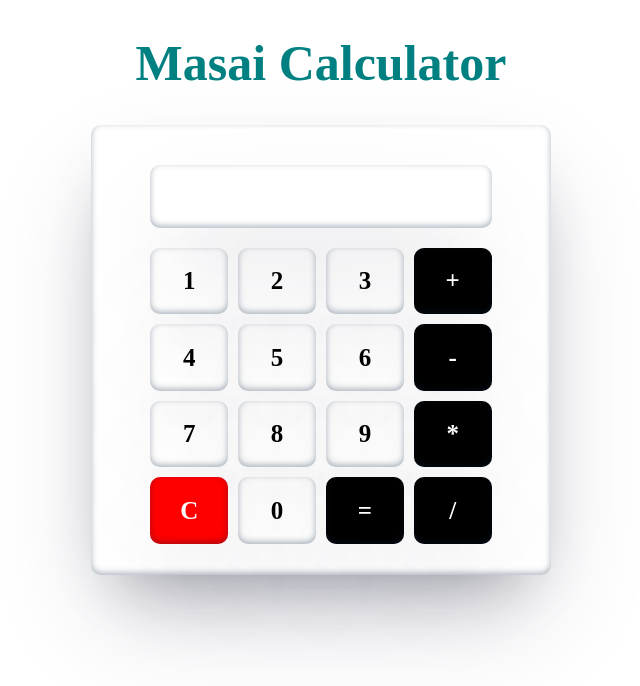
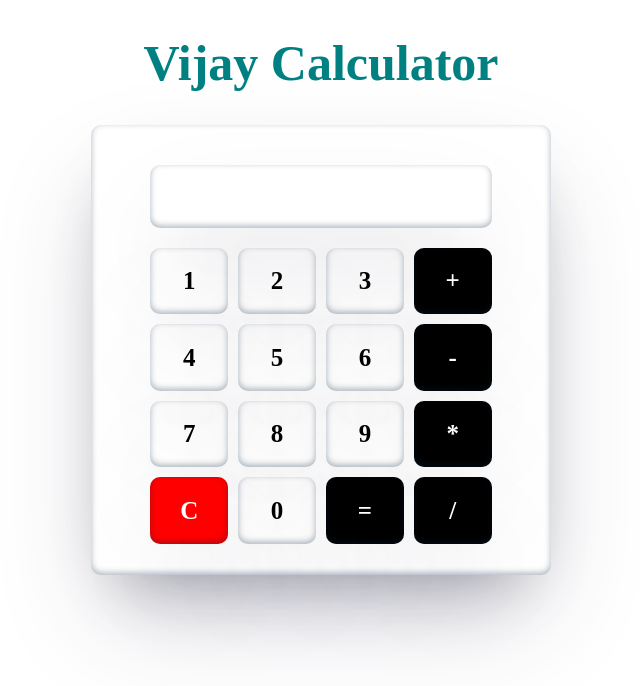
Before and after one commit to Vijay-Prakash146246/Calculator, a plain HTML site: page index.html in a window 1280 px wide. Shown: the whole page, without its empty margins (319-959 px from the left). Drawn offline with Linux system fonts and the light colour scheme.

Commit message:
commit0.3

```diff
--- a/index.html
+++ b/index.html
@@ -80,7 +80,7 @@
     </style>
   </head>
   <body>
-    <h1>Masai Calculator</h1>
+    <h1>Vijay Calculator</h1>
     <div id="calculator">
       <div id="display"></div>
       <div id="keyboard">
```
